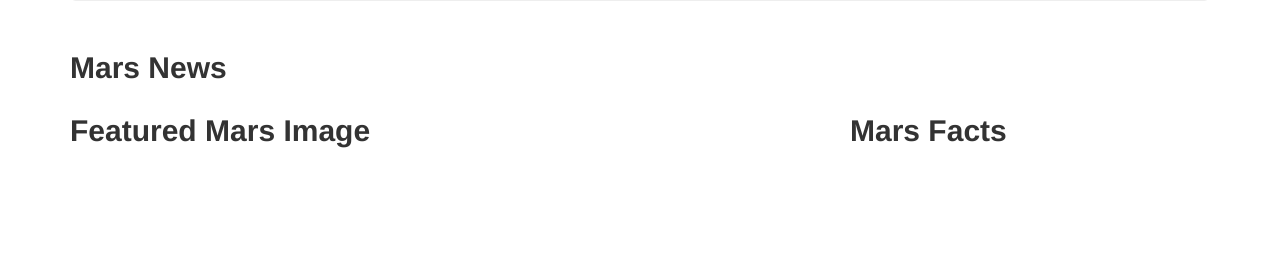
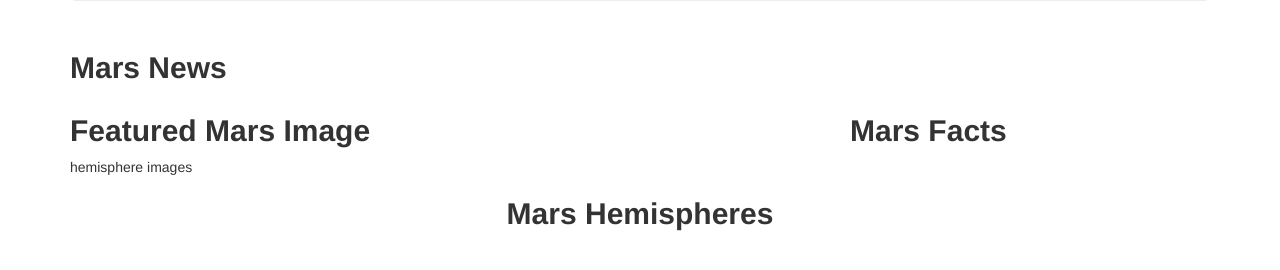
Before and after one commit to schoo424/web-scraping-challenge, a Flask app: page / in a window 1280 px wide. Shown: the part 255-525 px from the top of the page. Run offline with Flask 2, Linux system fonts and the light colour scheme; data that the repository does not hold is empty; some libraries are stand-ins or nearby versions.

Commit message:
add my homework

```diff
--- a/Templates/index.html
+++ b/Templates/index.html
@@ -41,6 +41,15 @@
       </div>
     </div>
 
+    hemisphere images
+    <div class = "row">
+      <div class = "col-md-12">
+        <h2 class = "text-center"><b> Mars Hemispheres </b></h2>
+      </div>
+    </div>
+
+
+
 </body>
 
 </html>
```
Also changed, not shown: scrape_mars.py (+28 -1 lines), 1 other file.
